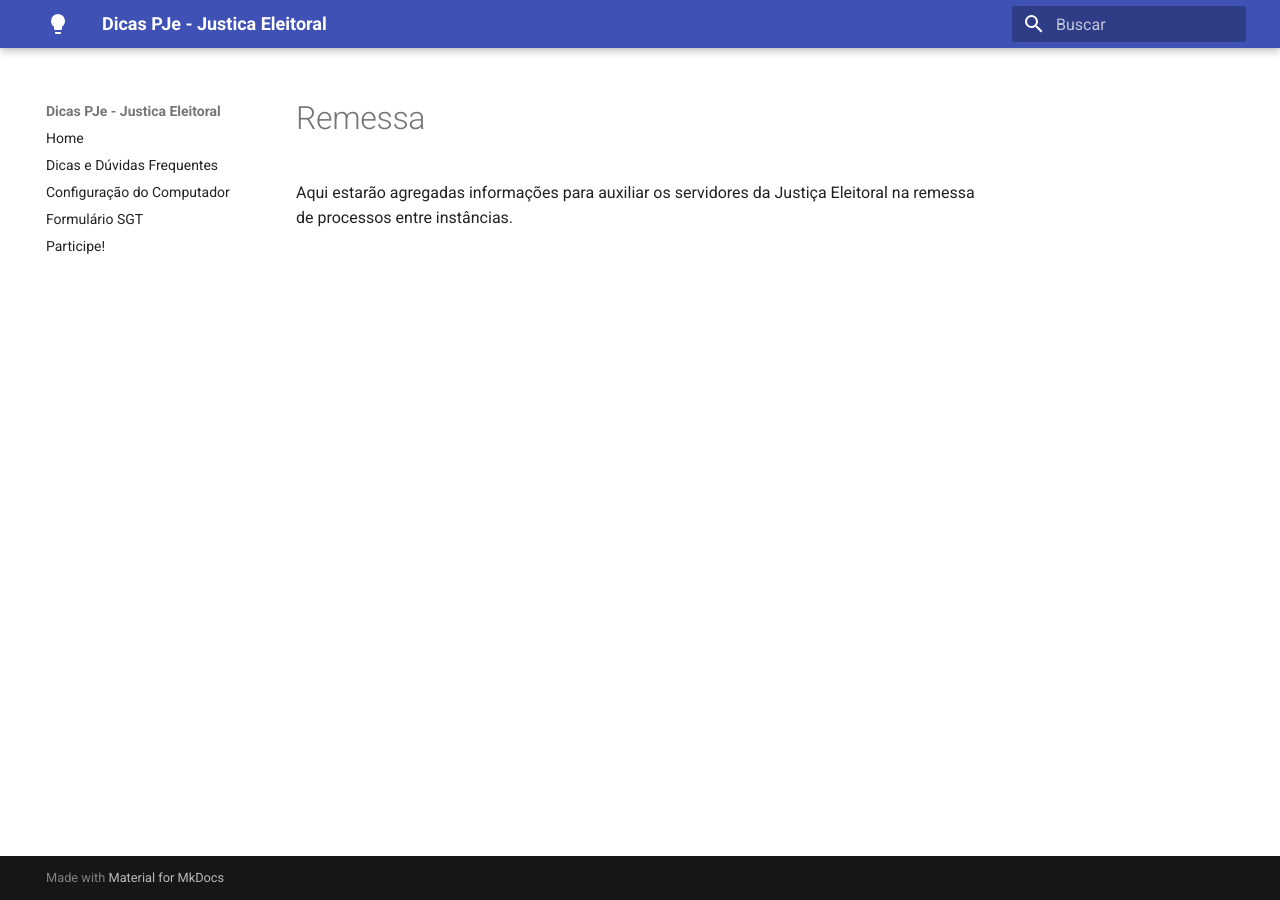
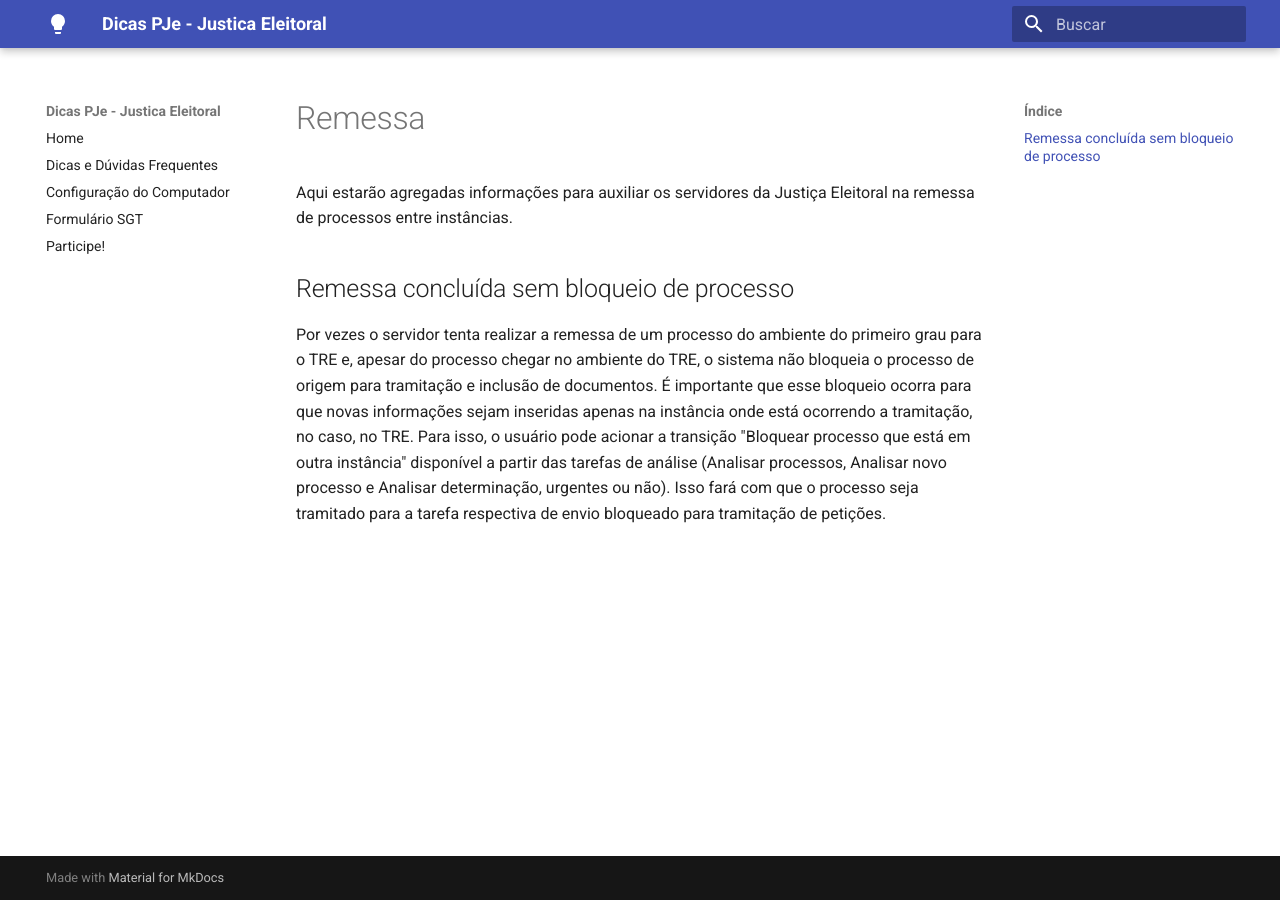
Before and after one commit to PJeJE/dicas_versao_1, an MkDocs documentation site: the page built from docs/remessa.md, in a window 1280 px wide. Built offline with MkDocs 1.6.1 and Material for MkDocs 9.7.7, drawn with Linux system fonts in a browser that asks for light colours; nearby versions of some CDN libraries.

Commit message:
Update remessa.md

```diff
--- a/docs/remessa.md
+++ b/docs/remessa.md
@@ -1,3 +1,7 @@
 # Remessa
 
 Aqui estarão agregadas informações para auxiliar os servidores da Justiça Eleitoral na remessa de processos entre instâncias.
+
+## Remessa concluída sem bloqueio de processo
+
+Por vezes o servidor tenta realizar a remessa de um processo do ambiente do primeiro grau para o TRE e, apesar do processo chegar no ambiente do TRE, o sistema não bloqueia o processo de origem para tramitação e inclusão de documentos. É importante que esse bloqueio ocorra para que novas informações sejam inseridas apenas na instância onde está ocorrendo a tramitação, no caso, no TRE. Para isso, o usuário pode acionar a transição "Bloquear processo que está em outra instância" disponível a partir das tarefas de análise (Analisar processos, Analisar novo processo e Analisar determinação, urgentes ou não). Isso fará com que o processo seja tramitado para a tarefa respectiva de envio bloqueado para tramitação de petições.
```
